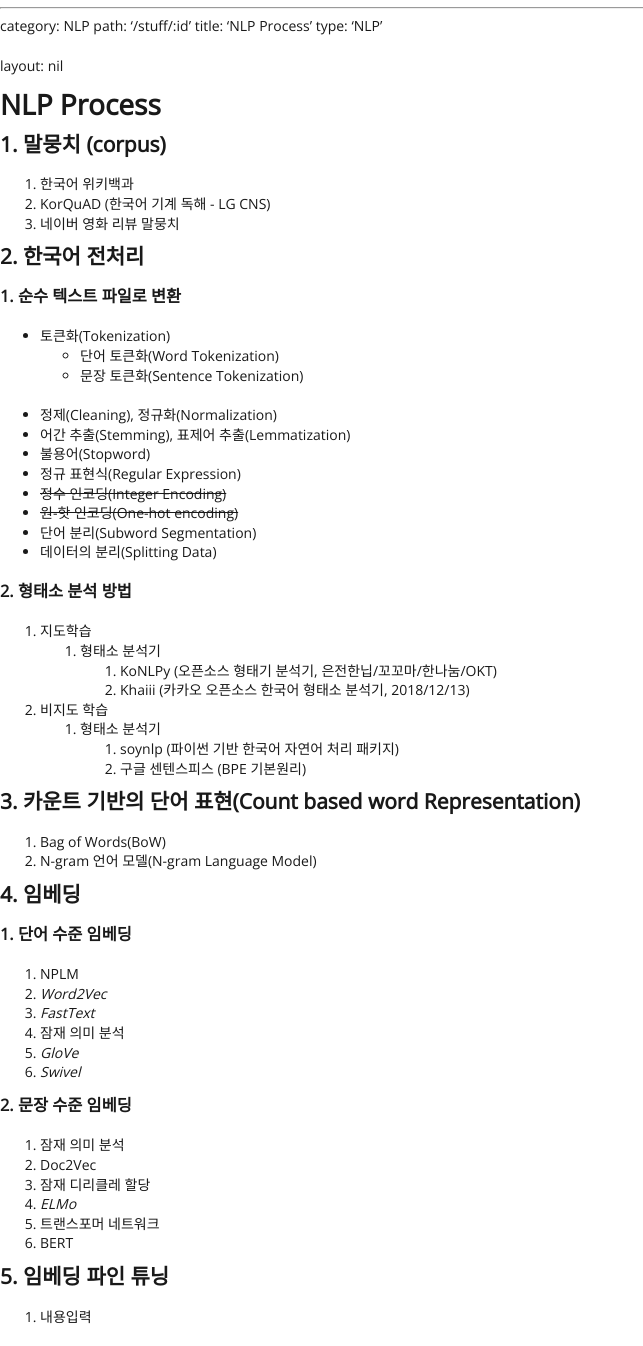
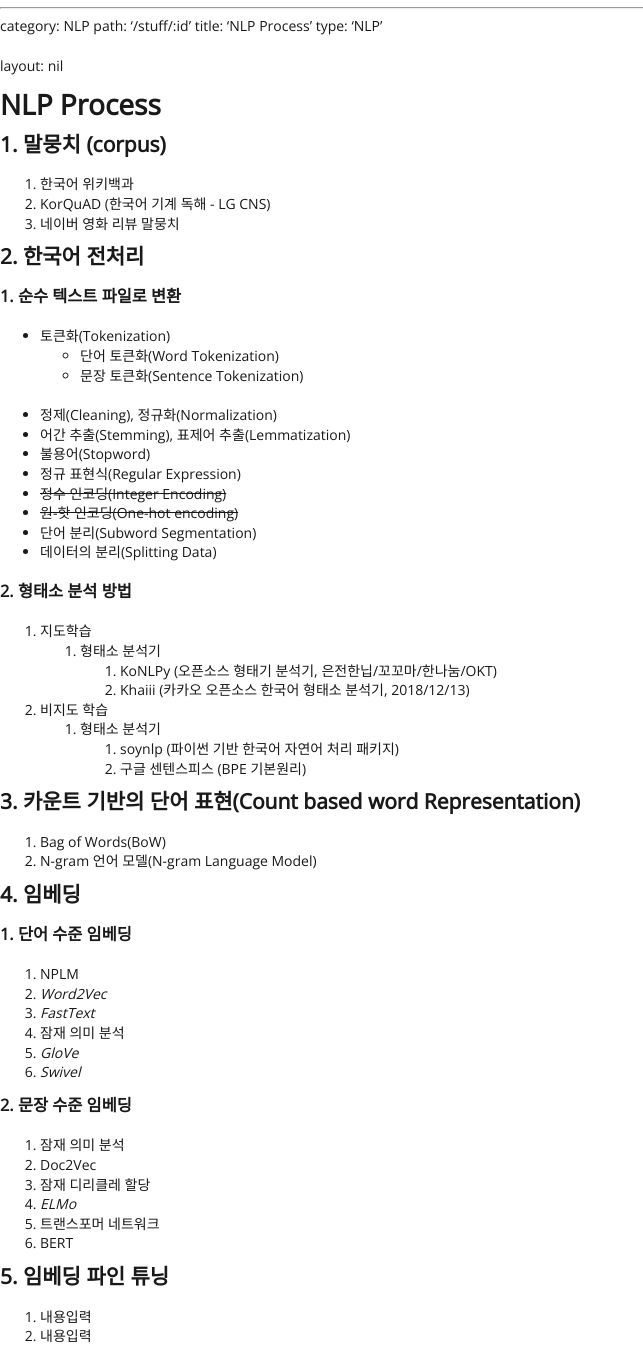
Before and after one commit to hansung-dev/hansung-dev.github.io, a Jekyll site: the page built from _posts/2019-12-26-NLP-Workflow.md, in a window 1280 px wide. Shown: the whole page, without its empty margins (0-643 px from the left). Built offline with Jekyll 4.4.1, drawn with Linux system fonts in a browser that asks for light colours; our own code applies the rules of GitHub Pages for plain Markdown files.

Commit message:
Update 2019-12-26-NLP-Workflow.md

```diff
--- a/_posts/2019-12-26-NLP-Workflow.md
+++ b/_posts/2019-12-26-NLP-Workflow.md
@@ -62,3 +62,4 @@ layout: nil
 
 ## 5. 임베딩 파인 튜닝
 1. 내용입력
+2. 내용입력
```
